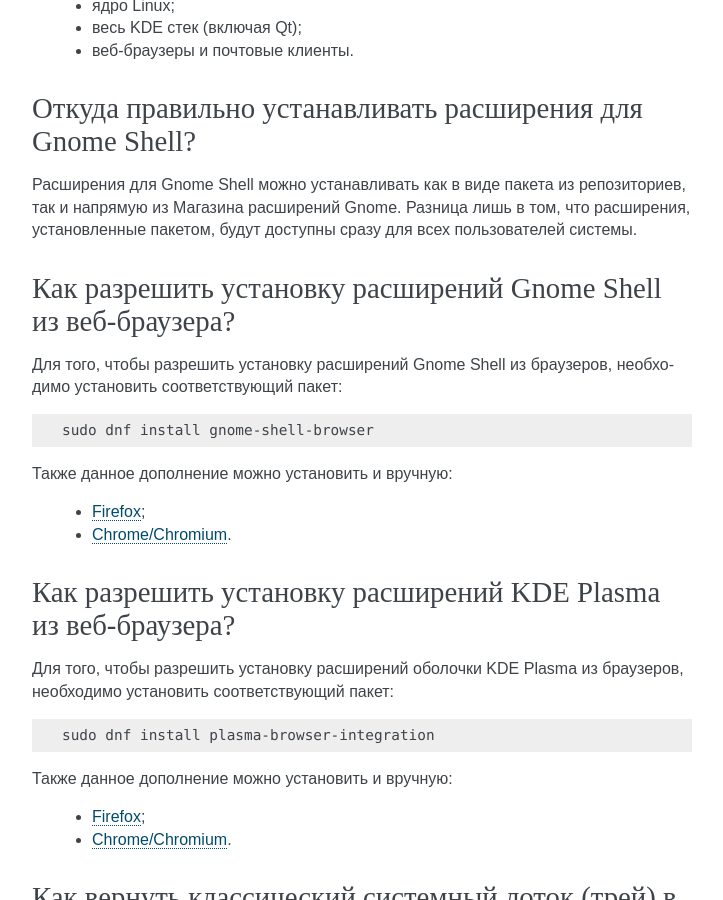
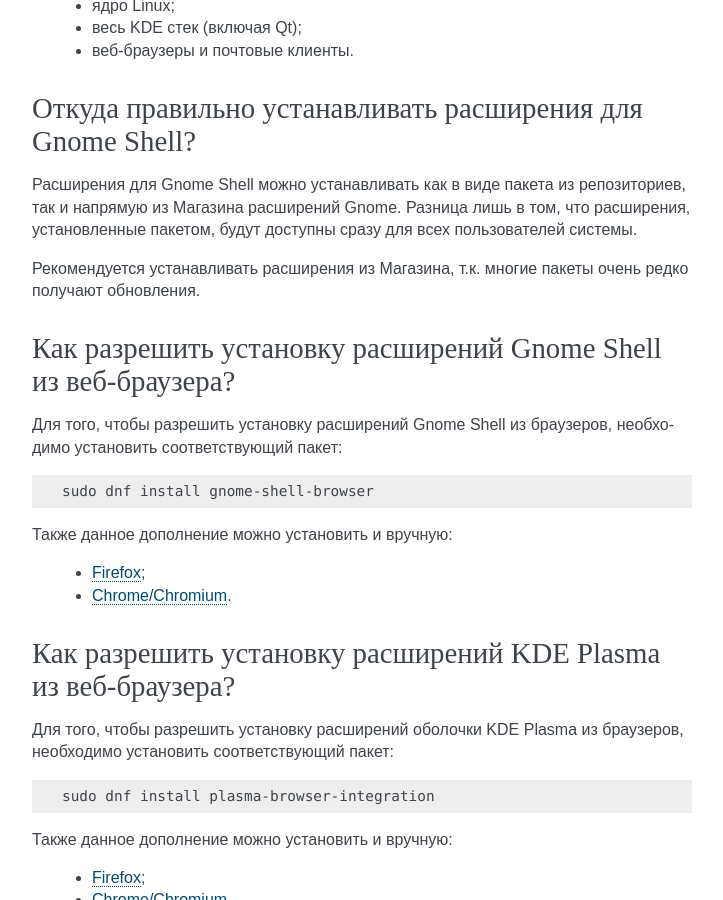
Before and after one commit to RussianFedora/FAQ, a Sphinx documentation site: the page built from source/package-manager.rst, in a window 1280 px wide and 900 px high, scrolled down 13237 px. Shown: the whole window, without its empty margins (388-1111 px from the left). Built offline with Sphinx 7.4.7, drawn with Linux system fonts in a browser that asks for light colours.

Commit message:
Added additional information to question about installing Gnome extensions.

```diff
--- a/source/package-manager.rst
+++ b/source/package-manager.rst
@@ -773,6 +773,8 @@
 
 Расширения для Gnome Shell можно устанавливать как в виде пакета из репозиториев, так и напрямую из Магазина расширений Gnome. Разница лишь в том, что расширения, установленные пакетом, будут доступны сразу для всех пользователей системы.
 
+Рекомендуется устанавливать расширения из Магазина, т.к. многие пакеты очень редко получают обновления.
+
 .. index:: gnome, shell, extension, firefox, chromium
 .. _gnome-shell-browser:
 
```
